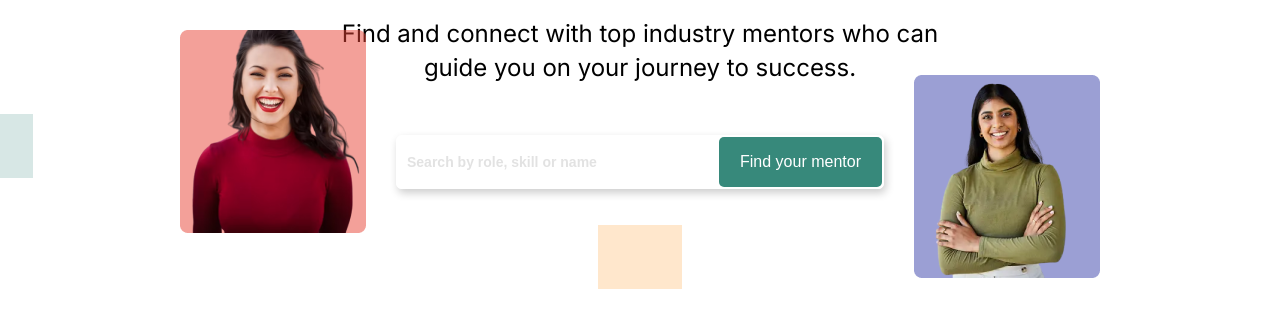
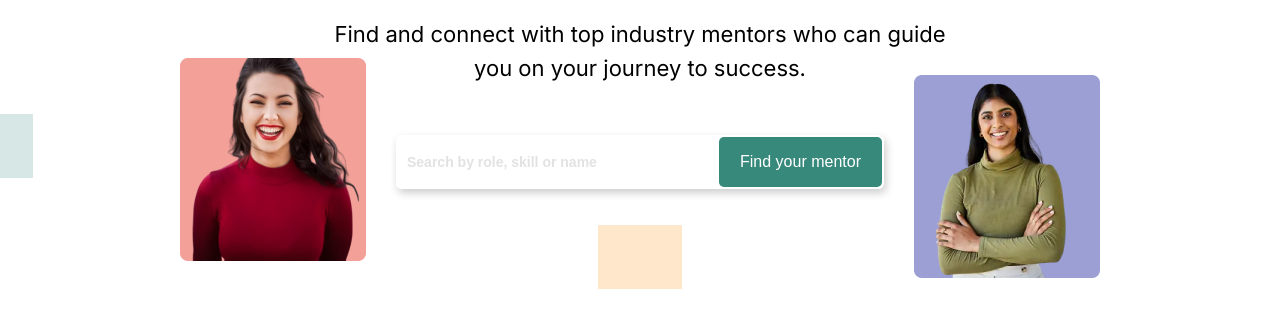
Before and after one commit to YUpappi/MENTORHIVE, a plain HTML site: page index.html in a window 1280 px wide. Shown: the part 357-693 px from the top of the page. Drawn offline with nearby package versions, Linux system fonts and the light colour scheme.

Commit message:
third commit

```diff
--- a/homepage.css
+++ b/homepage.css
@@ -309,7 +309,7 @@ a{
   }
 
   .hero-body p {
-    font-size: 2.4rem;
+    font-size: 2.2rem;
     padding-bottom: 30px;
     line-height: 34px;
     padding-inline: 50px;
@@ -375,7 +375,7 @@ a{
   }
 
   .mentor-3 {
-    bottom: 10%;
+    bottom: 5%;
     left: 10%;
   }
 
```
Also changed, not shown: singup.html (+2 -2 lines).
